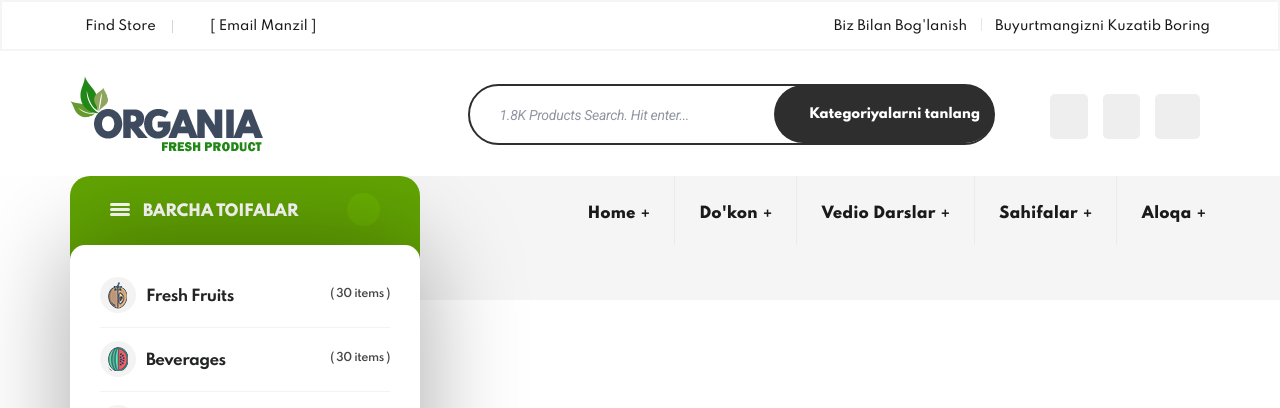
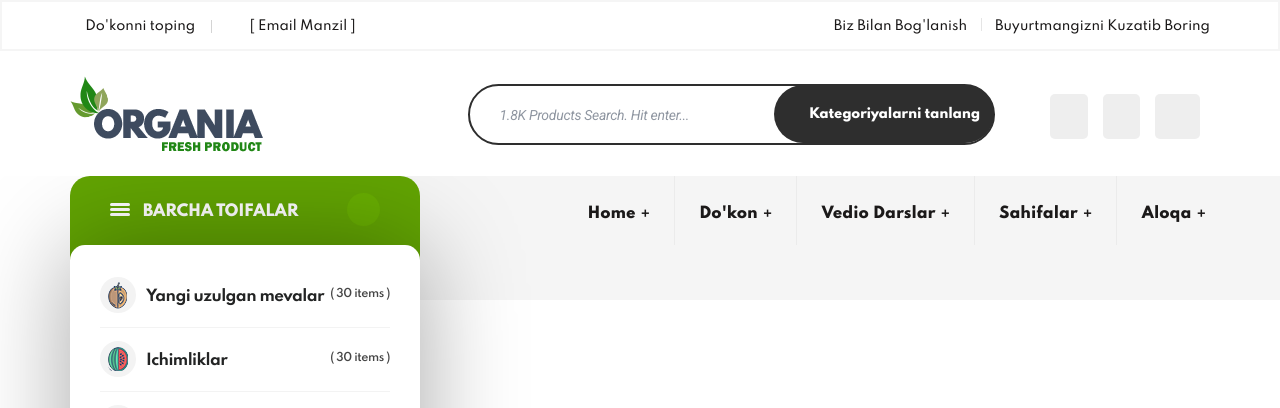
Before and after one commit to uzsheruz007/Agrotex, a Django app: page /contact/ in a window 1280 px wide; the page is wider, and only the part inside the window is pictured. Shown: the top 408 px of that part. Run offline with Django 4.2, Linux system fonts and the light colour scheme; some libraries are stand-ins or nearby versions; some web fonts are replaced.

Commit message:
22_02_2024

```diff
--- a/templates/contact.html
+++ b/templates/contact.html
@@ -15,7 +15,8 @@
 </div>
 </div>
 <div class="col-lg-5">
-<p>Get in touch to discuss your employee wellbeing needs today. Please give us a call, drop us an email or fill out the contact form and we’ll get back to you.</p>
+<p>
+    Bugungi kunda xodimlaringizning farovonlik ehtiyojlarini muhokama qilish uchun bog'laning. Iltimos, bizga qo'ng'iroq qiling, bizga elektron pochta xabarini yuboring yoki aloqa formasini to'ldiring va biz sizga javob beramiz.</p>
 <div class="contactbox">
 <i class="twi-envelope"></i>
 <h5><a href="https://themewar.com/cdn-cgi/l/email-protection#157d7079797a557a6772747b7c763b767a78"><span class="__cf_email__" data-cfemail="9ef6fbf2f2f1def1ecf9fff0f7fdb0fdf1f3">[email&#160;protected]</span></a></h5>
--- a/templates/index.html
+++ b/templates/index.html
@@ -50,7 +50,7 @@
 <div class="container largeContainer">
 <div class="row">
 <div class="col-md-6">
-<a class="info" href="https://www.google.com/maps"><i class="twi-store-alt1"></i>Find Store</a>
+<a class="info" href="https://www.google.com/maps"><i class="twi-store-alt1"></i>Do'konni toping </a>
 <a class="info" href="https://mail.google.com/mail/u/0/#inbox"><i class="twi-envelope1"></i><span class="__cf_email__" >[ Email Manzil
 
 
@@ -158,14 +158,14 @@ Barcha toifalar
 </a>
 <div class="categorie-list">
 <ul>
-<li><a href="{% url "shop1"%}"><span class="thumb"><img src="{% static "assets/images/categories/2.png" %}" alt="staffy" /></span>Fresh Fruits</a><span>( 30 items )</span></li>
-<li><a href="{% url "shop2"%}"><span class="thumb"><img src="{% static "assets/images/categories/3.png" %}" alt="staffy" /></span>Beverages</a><span>( 30 items )</span></li>
-<li><a href="{% url "shop3"%}"><span class="thumb"><img src="{% static "assets/images/categories/4.png" %}" alt="staffy" /></span>Babies & Kids</a><span>( 30 items )</span></li>
-<li><a href="{% url "shop"%}"><span class="thumb"><img src="{% static "assets/images/categories/5.png" %}" alt="staffy" /></span>Frozen Foods</a><span>( 30 items )</span></li>
-<li><a href="{% url "shop1"%}"><span class="thumb"><img src="{% static "assets/images/categories/6.png" %}" alt="staffy" /></span>Superfoods & Greens</a><span>( 30 items )</span></li>
-<li><a href="{% url "shop2"%}"><span class="thumb"><img src="{% static "assets/images/categories/7.png" %}" alt="staffy" /></span>Fresh Tomatoes</a><span>( 30 items )</span></li>
-<li><a href="{% url "shop3"%}"><span class="thumb"><img src="{% static "assets/images/categories/8.png" %}" alt="staffy" /></span>Fresh Nut & Seed</a><span>( 30 items )</span></li>
-<li><a href="{% url "shop"%}"><span class="thumb"><img src="{% static "assets/images/categories/9.png" %}" alt="staffy" /></span>Fresh Organic</a><span>( 30 items )</span></li>
+<li><a href="{% url "shop1"%}"><span class="thumb"><img src="{% static "assets/images/categories/2.png" %}" alt="staffy" /></span>Yangi uzulgan mevalar </a><span>( 30 items )</span></li>
+<li><a href="{% url "shop2"%}"><span class="thumb"><img src="{% static "assets/images/categories/3.png" %}" alt="staffy" /></span>Ichimliklar</a><span>( 30 items )</span></li>
+<li><a href="{% url "shop3"%}"><span class="thumb"><img src="{% static "assets/images/categories/4.png" %}" alt="staffy" /></span>Bolalar</a><span>( 30 items )</span></li>
+<li><a href="{% url "shop"%}"><span class="thumb"><img src="{% static "assets/images/categories/5.png" %}" alt="staffy" /></span>Muzlatilgan</a><span>( 30 items )</span></li>
+<li><a href="{% url "shop1"%}"><span class="thumb"><img src="{% static "assets/images/categories/6.png" %}" alt="staffy" /></span>Superfoods va ko'katlar</a><span>( 30 items )</span></li>
+<li><a href="{% url "shop2"%}"><span class="thumb"><img src="{% static "assets/images/categories/7.png" %}" alt="staffy" /></span>Yangi pomidor</a><span>( 30 items )</span></li>
+<li><a href="{% url "shop3"%}"><span class="thumb"><img src="{% static "assets/images/categories/8.png" %}" alt="staffy" /></span>Yangi yong'oq va urug'lar</a><span>( 30 items )</span></li>
+<li><a href="{% url "shop"%}"><span class="thumb"><img src="{% static "assets/images/categories/9.png" %}" alt="staffy" /></span>Yangi urug'lar</a><span>( 30 items )</span></li>
 </ul>
 <a class="others" href="javascript:void(0);"><span>+</span> Boshqalar</a>
 </div>
```
